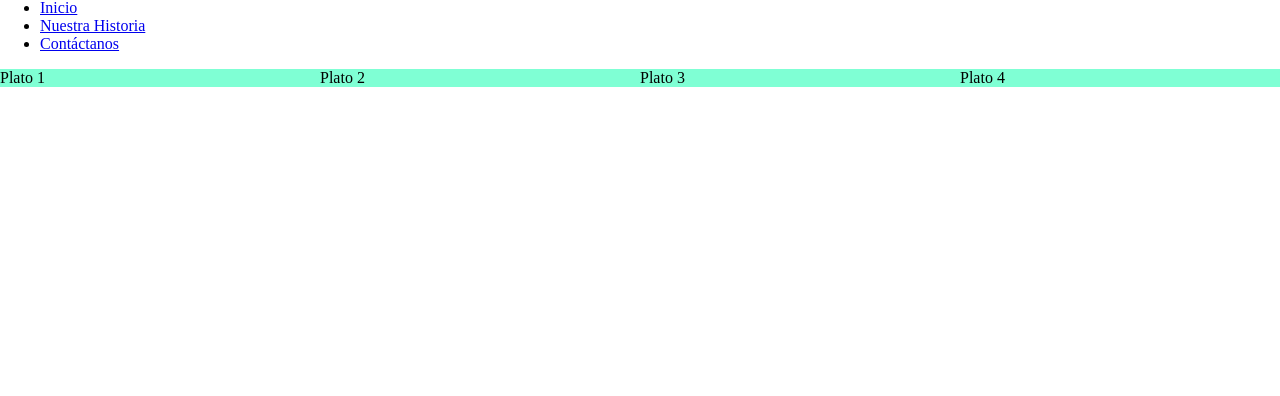
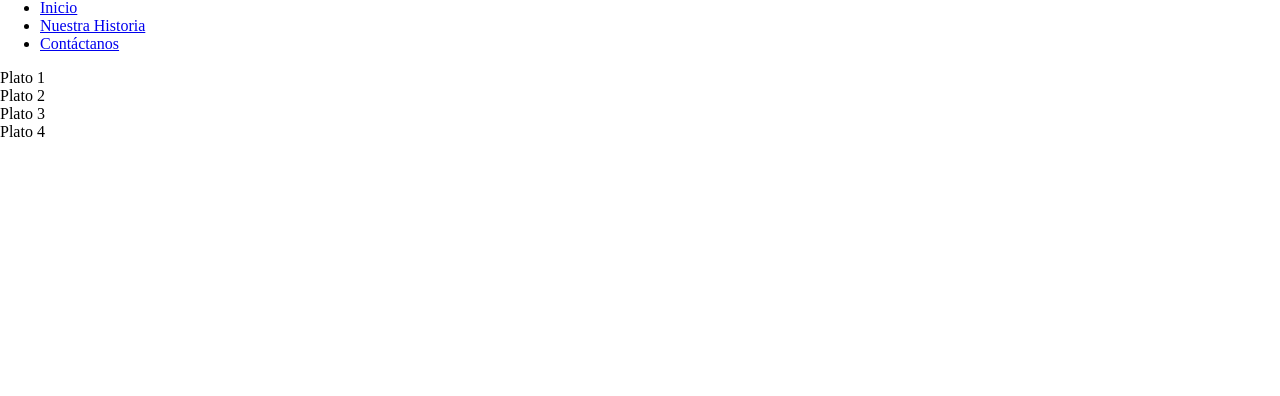
Before and after one commit to u-m-i/Chichilo-Project, a PHP site: page /menu.html in a window 1280 px wide. Shown: the part 404-800 px from the top of the page. Run offline with PHP 8.4, Linux system fonts and the light colour scheme.

```diff
--- a/site/css/menu.css
+++ b/site/css/menu.css
@@ -13,13 +13,3 @@ body {
     width: 100vw;
     position:fixed;
 }
-
-main {
-    display:grid;
-    grid-template-columns: 1fr 1fr 1fr 1fr;
-}
-
-div{
-    width:auto;
-    background-color: aquamarine;
-}
--- a/site/index.html
+++ b/site/index.html
@@ -16,7 +16,6 @@
 
         <section class="home__header--section">
             <div class="icons">
-               <!-- <p class=" whatsapp-mess">¡Pide tu comida a Domicilio!</p>-->
                 <span class="flaticon-003-whatsapp"></span>
                 <span class="flaticon-011-instagram"></span>
                 <span class="flaticon-001-facebook"></span>
```
Also changed, not shown: 1 other file.
